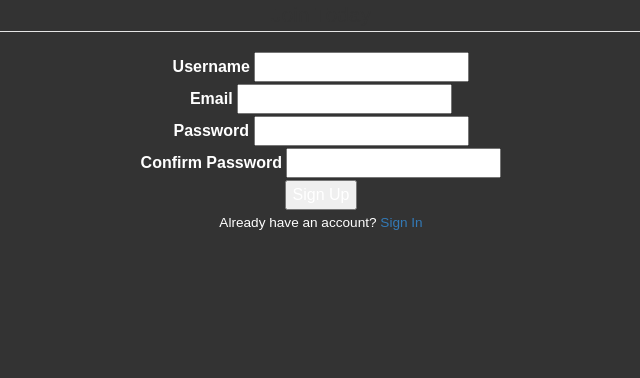
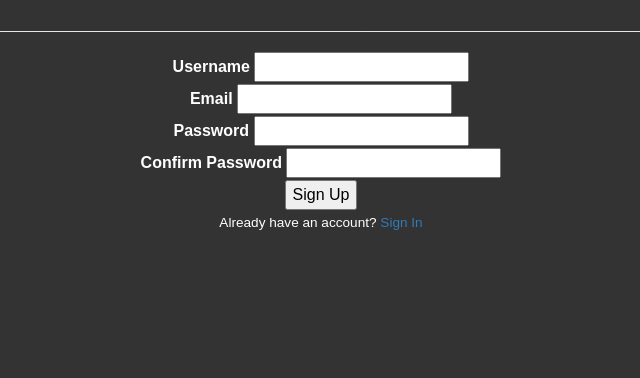
Before and after one commit to brenyn/tarkov-helper, a Flask app: page /register in a window 1280 px wide. Shown: the part 65-443 px from the top of the page, without its empty margins (319-959 px from the left). Run offline with Flask 2, Linux system fonts and the light colour scheme; some libraries are stand-ins or nearby versions; some web fonts are replaced.

Commit message:
updated form styling slightly, made email optional

```diff
--- a/helper/forms.py
+++ b/helper/forms.py
@@ -1,12 +1,12 @@
 from flask_wtf import FlaskForm
 from wtforms import StringField, PasswordField, SubmitField, BooleanField
-from wtforms.validators import DataRequired, Length, Email, EqualTo, ValidationError
+from wtforms.validators import DataRequired, Length, Email, EqualTo, ValidationError, Optional
 from helper.models import User
 
 class RegistrationForm(FlaskForm):
   username = StringField('Username', validators=[DataRequired(), Length(min=2, max=20)])
 
-  email = StringField('Email', validators=[DataRequired(), Email()]) # make this optional
+  email = StringField('Email', validators=[Optional(), Email()]) # make this optional
 
   password = PasswordField('Password', validators=[DataRequired()])
 
--- /dev/null
+++ b/helper/static/styles/forms.css
@@ -0,0 +1,3 @@
+input{
+  color: black
+}
--- a/helper/templates/login.html
+++ b/helper/templates/login.html
@@ -2,6 +2,7 @@
 
 {% block styles %}
   <link rel="stylesheet" href="../static/styles/base.css">
+  <link rel="stylesheet" href="../static/styles/forms.css">
 {% endblock styles %}
 
 {% block content %}
--- a/helper/templates/register.html
+++ b/helper/templates/register.html
@@ -2,6 +2,7 @@
 
 {% block styles %}
   <link rel="stylesheet" href="../static/styles/base.css">
+  <link rel="stylesheet" href="../static/styles/forms.css">
 {% endblock styles %}
 
 {% block content %}
```
Also changed, not shown: helper/site.db.
